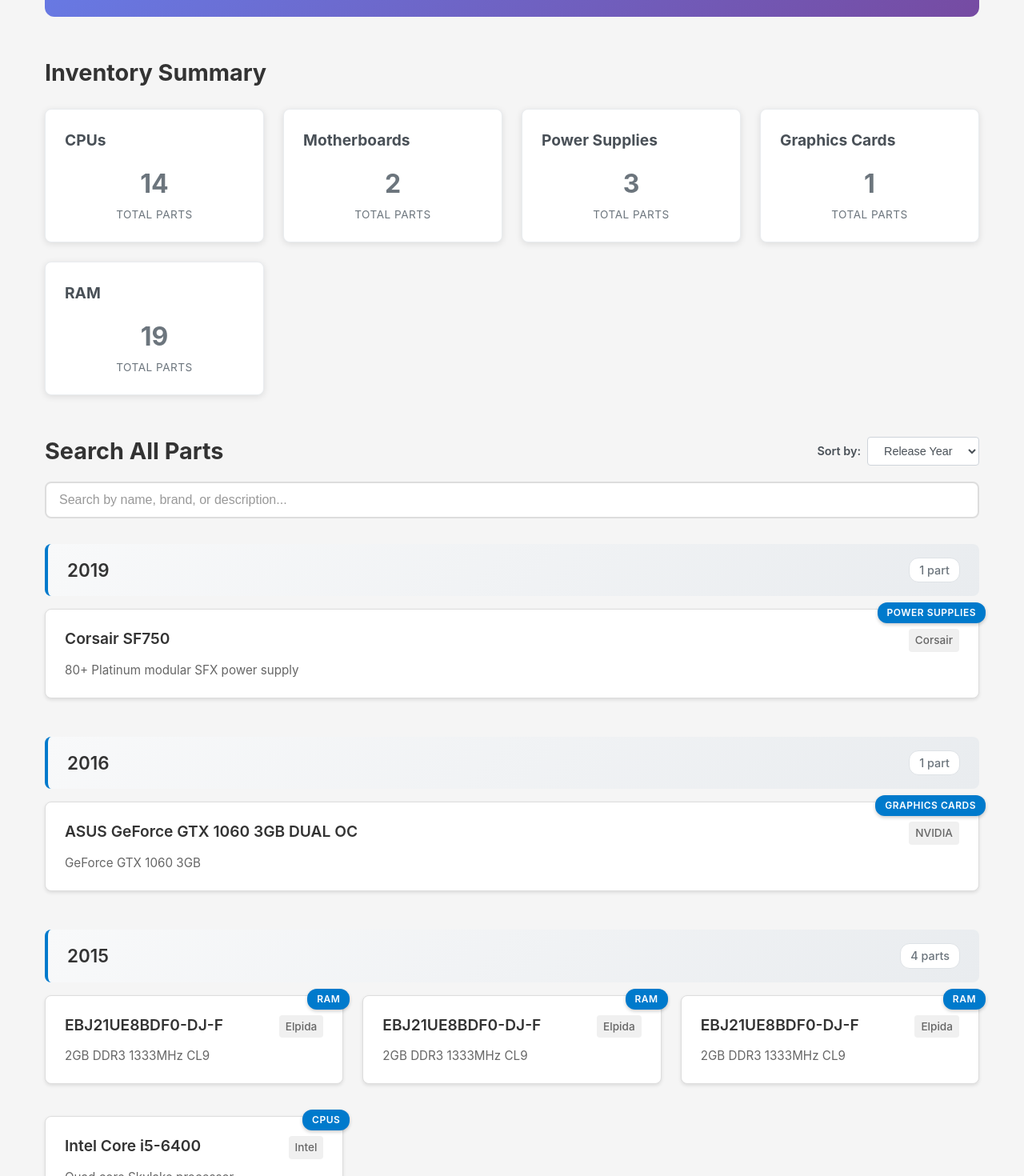
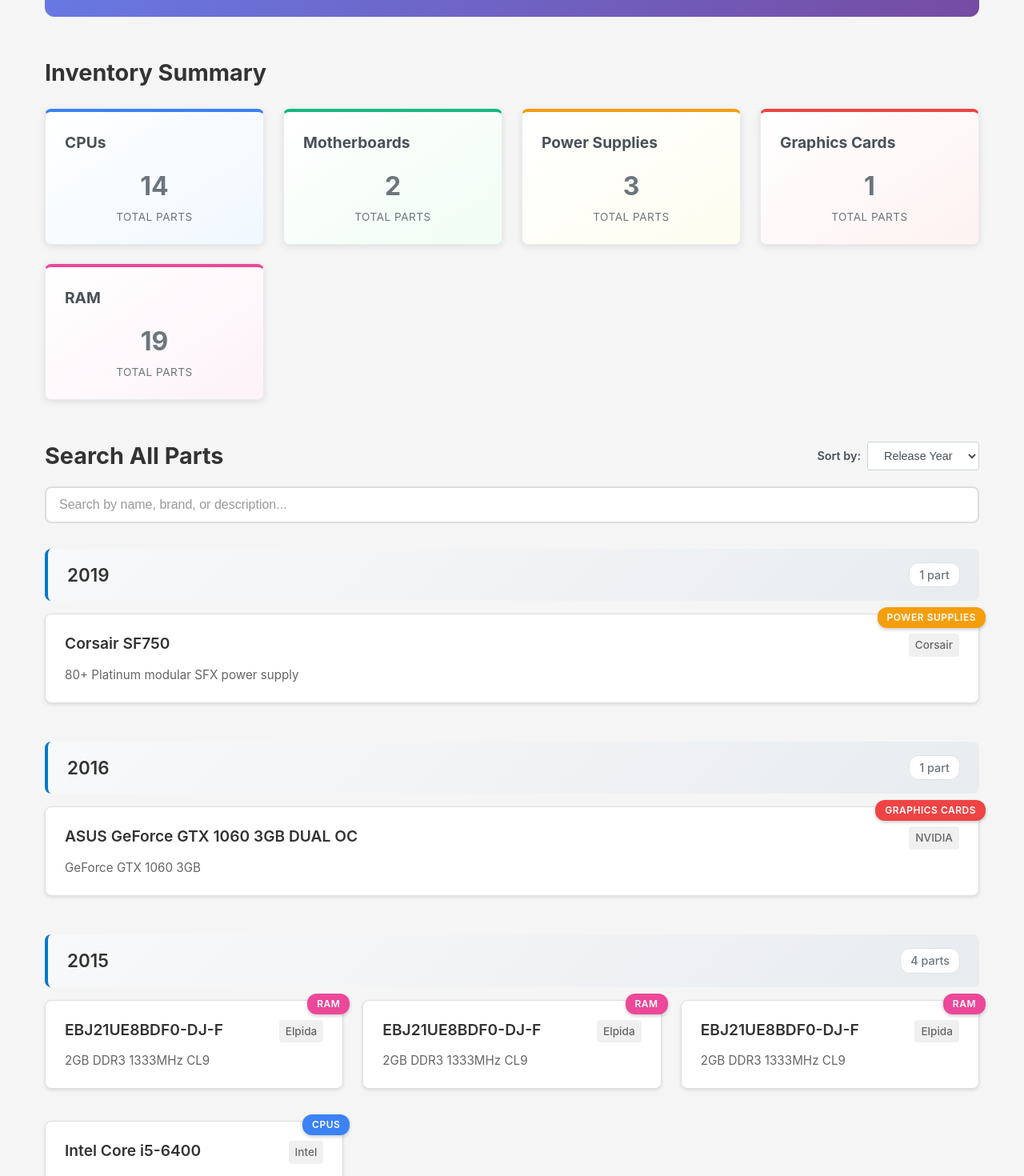
Before and after one commit to ekdennisek/pc-parts-inventory, a React (Vite) app in the folder frontend/: page / in a window 1280 px wide. Shown: the part 280-1750 px from the top of the page at 80% size. Built offline with nearby package versions, Linux system fonts and the light colour scheme.

Commit message:
Add colors to differentiate between components on the home page

```diff
--- a/frontend/src/pages/HomePage.css
+++ b/frontend/src/pages/HomePage.css
@@ -48,6 +48,33 @@
   border-radius: 8px;
   box-shadow: 0 2px 8px rgba(0, 0, 0, 0.1);
   border: 1px solid #e9ecef;
+  border-top: 4px solid var(--type-color, #6c757d);
+}
+
+/* Component type colors */
+.summary-card[data-type="cpu"] {
+  --type-color: #3b82f6; /* Blue */
+  background: linear-gradient(145deg, #ffffff 0%, #f0f8ff 100%);
+}
+
+.summary-card[data-type="motherboard"] {
+  --type-color: #10b981; /* Emerald */
+  background: linear-gradient(145deg, #ffffff 0%, #f0fdf4 100%);
+}
+
+.summary-card[data-type="powerSupply"] {
+  --type-color: #f59e0b; /* Amber */
+  background: linear-gradient(145deg, #ffffff 0%, #fefdf0 100%);
+}
+
+.summary-card[data-type="graphicsCard"] {
+  --type-color: #ef4444; /* Red */
+  background: linear-gradient(145deg, #ffffff 0%, #fef2f2 100%);
+}
+
+.summary-card[data-type="ram"] {
+  --type-color: #ec4899; /* Pink */
+  background: linear-gradient(145deg, #ffffff 0%, #fdf2f8 100%);
 }
 
 .summary-card h3 {
@@ -188,7 +215,7 @@
   position: absolute;
   top: -0.5rem;
   right: -0.5rem;
-  background-color: #007acc;
+  background-color: var(--badge-color, #007acc);
   color: white;
   padding: 0.25rem 0.75rem;
   border-radius: 12px;
@@ -198,6 +225,27 @@
   letter-spacing: 0.5px;
   z-index: 1;
   box-shadow: 0 2px 4px rgba(0, 0, 0, 0.2);
+}
+
+/* Part type badge colors */
+.part-type-badge[data-type="cpu"] {
+  --badge-color: #3b82f6; /* Blue */
+}
+
+.part-type-badge[data-type="motherboard"] {
+  --badge-color: #10b981; /* Emerald */
+}
+
+.part-type-badge[data-type="powerSupply"] {
+  --badge-color: #f59e0b; /* Amber */
+}
+
+.part-type-badge[data-type="graphicsCard"] {
+  --badge-color: #ef4444; /* Red */
+}
+
+.part-type-badge[data-type="ram"] {
+  --badge-color: #ec4899; /* Pink */
 }
 
 .no-results {
--- a/frontend/src/pages/HomePage.tsx
+++ b/frontend/src/pages/HomePage.tsx
@@ -109,7 +109,7 @@
             const partType = key as PartType;
             const { total } = partsSummary[partType];
             return (
-              <div key={key} className="summary-card">
+              <div key={key} className="summary-card" data-type={partType}>
                 <h3>{label}</h3>
                 <div className="summary-stats">
                   <div className="stat">
@@ -165,7 +165,7 @@
             <div className="parts-grid">
               {parts.map((part) => (
                 <div key={part.id} className="part-item">
-                  <div className="part-type-badge">
+                  <div className="part-type-badge" data-type={part.partType}>
                     {PART_TYPES[part.partType]}
                   </div>
                   <PartCard part={part} />
```
